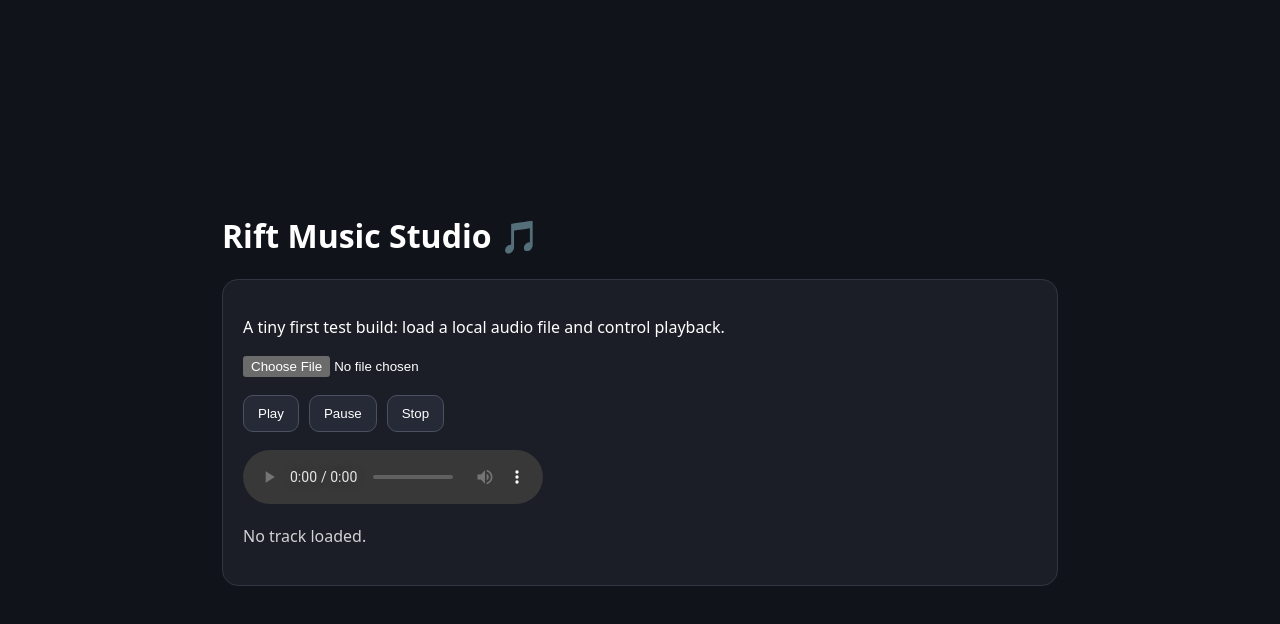
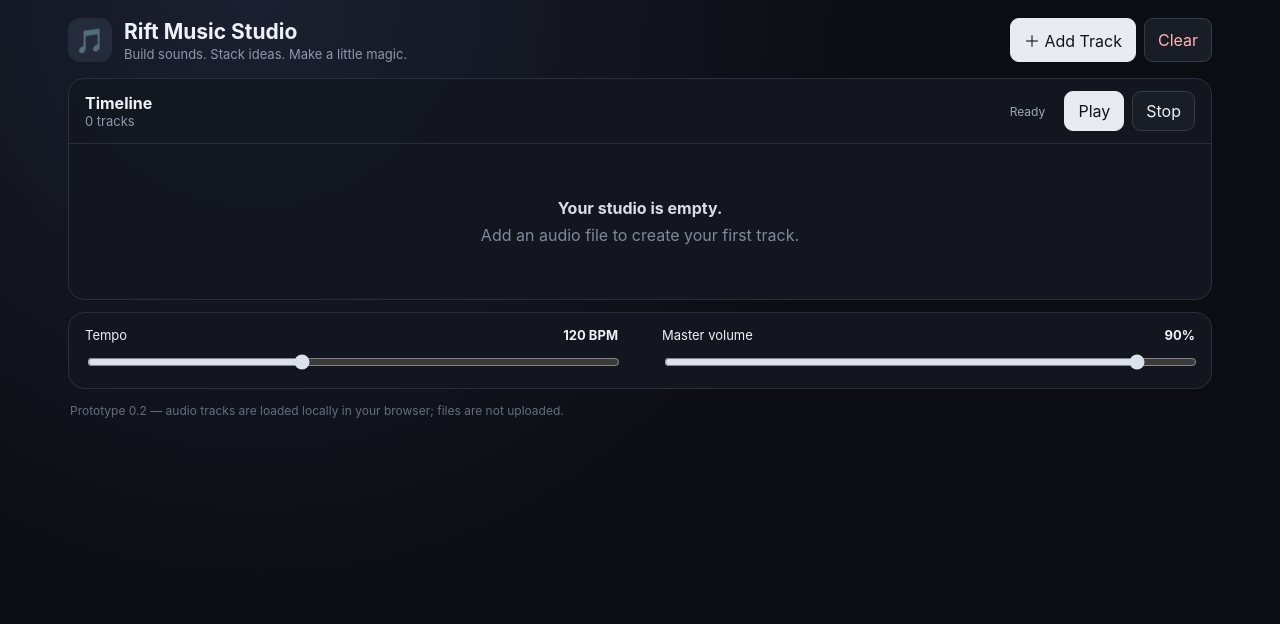
Before and after one commit to Catsfoxes/rift-music-studio, a plain HTML site: page index.html in a window 1280 px wide. Drawn offline with Linux system fonts and the light colour scheme.

Commit message:
Build Rift Music Studio timeline shell

```diff
--- a/index.html
+++ b/index.html
@@ -3,52 +3,64 @@
 <head>
   <meta charset="utf-8">
   <meta name="viewport" content="width=device-width, initial-scale=1">
+  <meta name="description" content="Rift Music Studio — a browser-based music playground.">
   <title>Rift Music Studio</title>
-  <style>
-    :root { font-family: system-ui, -apple-system, sans-serif; color-scheme: dark; }
-    body { margin: 0; min-height: 100vh; background: #11131a; display: grid; place-items: center; }
-    main { width: min(900px, 92vw); padding: 32px; box-sizing: border-box; }
-    h1 { margin-top: 0; }
-    .panel { background: #1b1e27; border: 1px solid #303542; border-radius: 16px; padding: 20px; }
-    .controls { display: flex; flex-wrap: wrap; gap: 10px; margin: 18px 0; }
-    button { border: 1px solid #4a5160; background: #252a36; color: inherit; border-radius: 10px; padding: 10px 14px; cursor: pointer; }
-    button:hover { background: #303644; }
-    #status { min-height: 1.5em; opacity: .8; }
-    input[type=file] { max-width: 100%; }
-  </style>
+  <link rel="stylesheet" href="style.css">
 </head>
 <body>
-  <main>
-    <h1>Rift Music Studio 🎵</h1>
-    <div class="panel">
-      <p>A tiny first test build: load a local audio file and control playback.</p>
-      <input id="audioFile" type="file" accept="audio/*">
-      <div class="controls">
-        <button id="play">Play</button>
-        <button id="pause">Pause</button>
-        <button id="stop">Stop</button>
+  <div class="app">
+    <header class="topbar">
+      <div class="brand">
+        <div class="logo">🎵</div>
+        <div>
+          <h1>Rift Music Studio</h1>
+          <p class="subtitle">Build sounds. Stack ideas. Make a little magic.</p>
+        </div>
       </div>
-      <audio id="player" controls preload="metadata"></audio>
-      <p id="status">No track loaded.</p>
-    </div>
-  </main>
-  <script>
-    const fileInput = document.querySelector('#audioFile');
-    const player = document.querySelector('#player');
-    const status = document.querySelector('#status');
+      <div class="toolbar">
+        <button id="addTrackButton" class="primary">＋ Add Track</button>
+        <button id="clearButton" class="danger">Clear</button>
+        <input id="audioFile" type="file" accept="audio/*" multiple hidden>
+      </div>
+    </header>
 
-    fileInput.addEventListener('change', () => {
-      const file = fileInput.files?.[0];
-      if (!file) return;
-      player.src = URL.createObjectURL(file);
-      status.textContent = `Loaded: ${file.name}`;
-    });
-    document.querySelector('#play').addEventListener('click', () => player.play());
-    document.querySelector('#pause').addEventListener('click', () => player.pause());
-    document.querySelector('#stop').addEventListener('click', () => {
-      player.pause();
-      player.currentTime = 0;
-    });
-  </script>
+    <main class="studio">
+      <section class="panel">
+        <div class="panel-head">
+          <div>
+            <strong>Timeline</strong>
+            <div id="trackCount" class="meta">0 tracks</div>
+          </div>
+          <div class="transport">
+            <span id="transport" class="transport-status">Ready</span>
+            <button id="playButton" class="primary">Play</button>
+            <button id="stopButton">Stop</button>
+          </div>
+        </div>
+
+        <div class="timeline">
+          <div id="tracks"></div>
+          <div id="emptyState" class="empty">
+            <strong>Your studio is empty.</strong>
+            Add an audio file to create your first track.
+          </div>
+        </div>
+      </section>
+
+      <section class="panel settings">
+        <div class="setting">
+          <div class="setting-title"><span>Tempo</span><strong><span id="bpmValue">120</span> BPM</strong></div>
+          <input id="bpm" type="range" min="40" max="240" value="120" step="1">
+        </div>
+        <div class="setting">
+          <div class="setting-title"><span>Master volume</span><strong id="masterValue">90%</strong></div>
+          <input id="masterVolume" type="range" min="0" max="1" value="0.9" step="0.01">
+        </div>
+      </section>
+    </main>
+
+    <p class="footer-note">Prototype 0.2 — audio tracks are loaded locally in your browser; files are not uploaded.</p>
+  </div>
+  <script src="app.js"></script>
 </body>
 </html>
```
